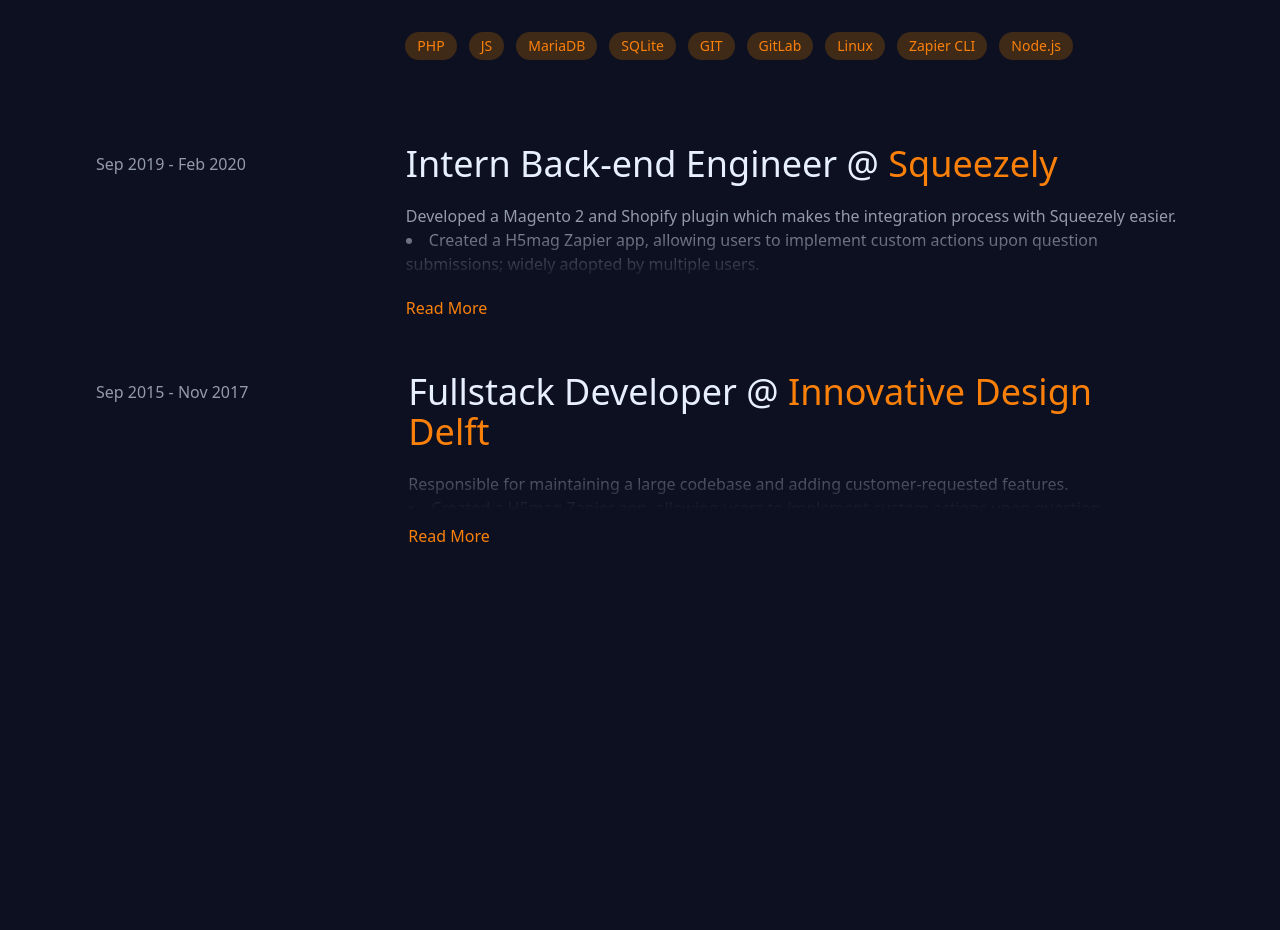
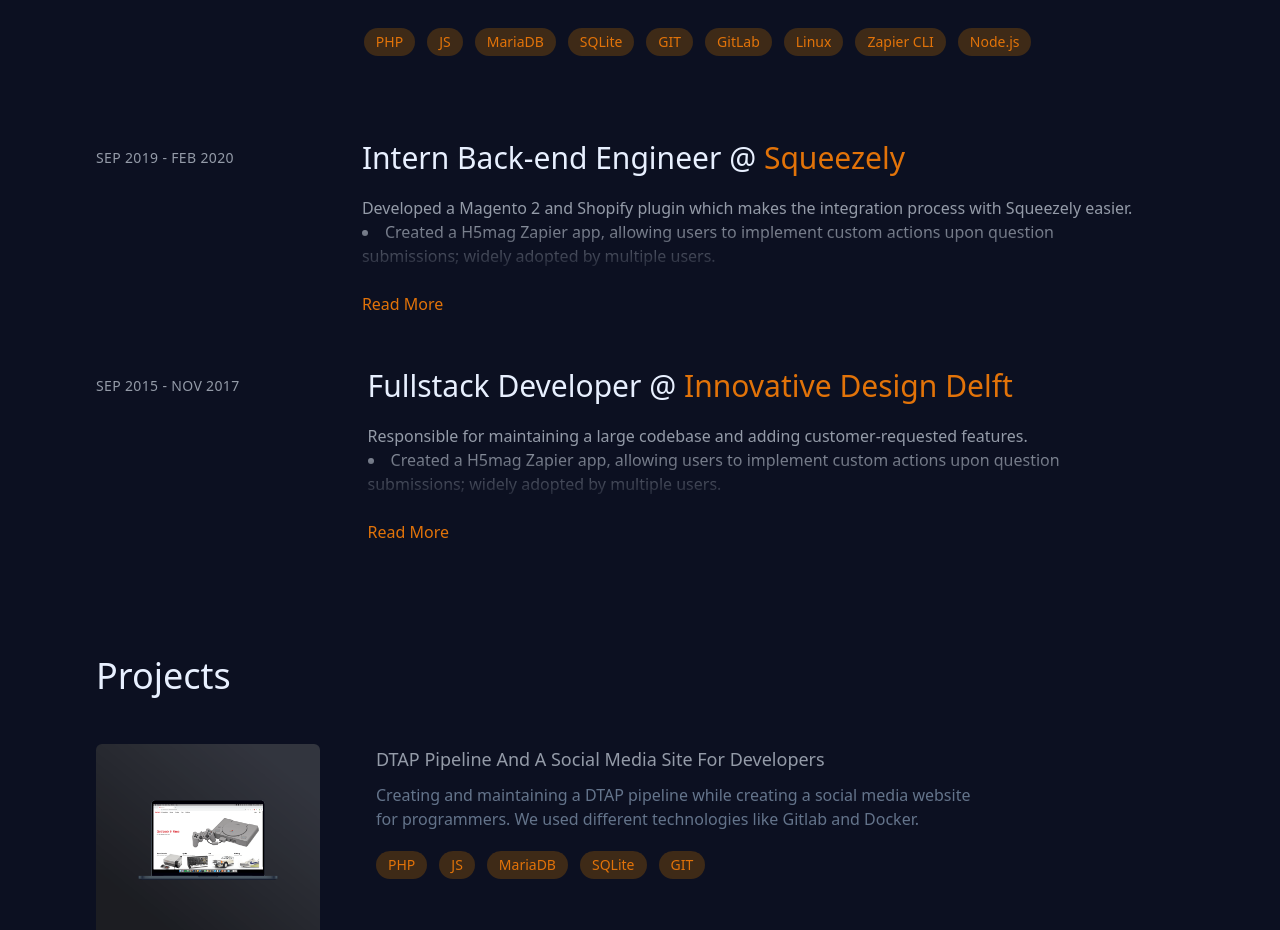
Before and after one commit to haitamattar/Portfolio2023, a Vue app: page / in a window 1280 px wide. Shown: the part 1180-2110 px from the top of the page. Before the commit the page ends 2048 px from the top, so only its background shows below. Built offline with nearby package versions, Linux system fonts and the light colour scheme.

Commit message:
Add projects components

```diff
--- a/src/App.vue
+++ b/src/App.vue
@@ -6,7 +6,7 @@
 <template>
   <div class="">
     <!-- removed the px-10 -->
-    <div class="mx-auto max-w-100 px-8 xl:px-24 md:pr-0 2xl:px-96 sm:px-24 ">
+    <div class="mx-auto min-h-screen max-w-screen-2xl px-8 xl:px-24 md:pr-0 2xl:px-100 sm:px-24 ">
       <RouterView/>
     </div>
   </div>
--- a/src/components/AboutMe.vue
+++ b/src/components/AboutMe.vue
@@ -15,11 +15,13 @@
       <div
           class="bg-amber-50 w-44 h-44 lg:w-52 lg:h-52 xl:w-64 xl:h-64  2xl:h-72 2xl:w-72 bg-[url('assets/HaitamPc.JPG')] bg-cover rounded-2xl -rotate-12 relative inline-block z-50 overflow-hidden">
       </div>
-      <div class="bg-amber-50 w-44 h-44 lg:w-52 lg:h-52 xl:w-64 xl:h-64  2xl:h-72 2xl:w-72 bg-cover bg-center rounded-2xl rotate-3 -ml-12 relative inline-block z-20 overflow-hidden">
+
+      <div class="bg-amber-50 w-44 h-44 lg:w-52 lg:h-52 xl:w-64 xl:h-64  2xl:h-72 2xl:w-72 bg-cover bg-center rounded-2xl rotate-3 -ml-12 relative inline-block z-20 overflow-hidden mt-10">
         <video autoplay loop muted playsinline class="object-cover w-full h-full rounded-2xl rotate-3 transform scale-[1.9]">
           <source src="../assets/IndonesiaDiving.mp4" type="video/mp4">
         </video>
       </div>
+
       <div
           class="bg-amber-50 w-44 h-44 lg:w-52 lg:h-52 xl:w-64 xl:h-64  2xl:h-72 2xl:w-72 bg-[url('assets/Vietnam.JPG')] bg-cover bg-center rounded-2xl rotate-12 -ml-28 relative inline-block z-20">
       </div>
--- a/src/components/Experience.vue
+++ b/src/components/ExperienceCard.vue
@@ -26,14 +26,16 @@
 </script>
 
 <template>
-  <div class="md:flex md:gap-32 mb-20 md:mb-5">
+  <div class="md:flex md:gap-24 mb-20 md:mb-5">
     <div class="text-left md:shrink-0 hidden md:inline-block">
-      <p class="text-midnightGray block mb-7 text-left mt-10 text-l font-medium">{{ formatPeriodDateToMonthYear(period) }}</p>
+<!--      <div class="uppercase tracking-wide text-sm text-midnightOrange font-semibold">School</div>-->
+
+      <p class="text-midnightGray block mb-7 text-left mt-10 text-sm tracking-wide uppercase font-medium">{{ formatPeriodDateToMonthYear(period) }}</p>
     </div>
     <div class="transition-all relative md:p-8 rounded-lg overflow-hidden h" :class=" { 'max-h-52': !expand, 'max-h-[1800px]': expand } ">
-      <h1 class="text-4xl antialiased font-sans text-midnightWhite font-medium max-w-3xl md:mb-5">
+      <p class="text-3xl antialiased font-sans text-midnightWhite font-medium max-w-3xl md:mb-5">
         {{ role }} @ <a :href="url" target="_blank" class="inline text-midnightOrange">{{ company }}</a>
-      </h1>
+      </p>
       <p class="mb-5 text-midnightGrayDark text-sm mt-2 md:hidden">{{ formatPeriodDateToMonthYear(period) }}</p>
       <p class="text-midnightGray">{{ shortDescription }}</p>
         <ul v-if="description" class="list-disc text-midnightGray max-w-3xl list-inside font-light">
--- a/src/components/ExperienceList.vue
+++ b/src/components/ExperienceList.vue
@@ -1,5 +1,5 @@
 <script>
-import Experience from "./Experience.vue";
+import ExperienceCard from "./ExperienceCard.vue";
 import experienceData from "../data/Experience.json";
 
 export default {
@@ -9,17 +9,17 @@
     };
   },
   components: {
-    Experience
+    ExperienceCard
   }
 };
 </script>
 
 <template>
-  <div class="mb-80">
-    <h1 class="text-4xl antialiased font-sans text-midnightWhite font-medium max-w-3xl mb-12">
+  <div class="mb-28">
+    <h3 class="text-4xl antialiased font-sans text-midnightWhite font-medium max-w-3xl mb-12">
       Experience
-    </h1>
-    <Experience v-for="(exp, index) in experiences"
+    </h3>
+    <ExperienceCard v-for="(exp, index) in experiences"
                 :key="index"
                 :company="exp.company"
                 :role="exp.role"
--- /dev/null
+++ b/src/components/ProjectCard.vue
@@ -0,0 +1,30 @@
+<script>
+export default {
+  props: {
+    "title": {type: String, default: "Full-Stack Engineer"},
+    "description": {type: String, default: "This contains a description"},
+    "repoURL": {type: String, default: "https://github.com"},
+    "preview": {type: [Array, String]},
+    "technologies": {type: Array, default: ["PHP", "JS", "MariaDB", "SQLite", "GIT"]},
+    "projectType": {type: String, default: "school"},
+    "images": ["",""]
+  }
+}
+</script>
+
+<template>
+  <a href="" class="max-w-md block md:max-w-4xl mb-20">
+    <div class="flex gap-14">
+      <div class="md:shrink-0">
+        <img class="h-48 w-full object-cover rounded-md md:w-56" src="../assets/webshopPro.png" alt="">
+      </div>
+      <div class="">
+        <a href="#" class="block mt-1 text-lg leading-tight font-medium hover:underline text-midnightGray">{{ title }}</a>
+        <p class="mt-3 text-slate-500">{{ description }}</p>
+        <div class="mt-2">
+          <span v-for="tech in technologies" class="text-midnightOrange px-3 py-1 rounded-3xl bg-midnightOrangeBlack mr-3 text-sm font-light mt-3 inline-block">{{ tech }}</span>
+        </div>
+      </div>
+    </div>
+  </a>
+</template>
--- /dev/null
+++ b/src/components/ProjectList.vue
@@ -0,0 +1,28 @@
+<script>
+import ProjectCard from "./ProjectCard.vue";
+import projectData from "../data/Projects.json";
+
+export default {
+  data() {
+    return {
+      projects: projectData
+    };
+  },
+  components: {
+    ProjectCard
+  }
+}
+</script>
+
+<template>
+  <div class="mb-80">
+    <h3 class="text-4xl antialiased font-sans text-midnightWhite font-medium max-w-3xl mb-12">
+      Projects
+    </h3>
+    <ProjectCard v-for="(project, index) in projects"
+                 :key="index"
+                 :title="project.title"
+                 :description="project.description"
+    />
+  </div>
+</template>
--- a/src/data/Projects.json
+++ b/src/data/Projects.json
@@ -1,49 +1,99 @@
+[
   {
-  "projects": [
-    {
-      "Title": "DTAP Pipeline And A Social Media Site For Developers",
-      "Description": "For a school project, I built a DTAP environment and developed an app using Laravel and Vue. In my role, I focused on creating the DTAP environment, which involved configuring Docker, integrating it with GitLab, configuring Laravel Envoy, and contributing to both front-end development and the creation of web components. ",
-      "RepoURL": "",
-      "Preview":"",
-      "Technologies": ["PHP", "Python", "GIT", "RESTful", "Docker", "JS", "Laravel", "Vue", "DTAP", "SQL"],
-      "ProjectType": "School",
-      "Images": ["",""]
+    "title": "DTAP Pipeline And A Social Media Site For Developers",
+    "description": "Creating and maintaining a DTAP pipeline while creating a social media website for programmers. We used different technologies like Gitlab and Docker.",
+    "repoURL": "",
+    "preview": "",
+    "technologies": [
+      "PHP",
+      "Python",
+      "GIT",
+      "RESTful",
+      "Docker",
+      "JS",
+      "Laravel",
+      "Vue",
+      "DTAP",
+      "SQL"
+    ],
+    "projectType": "School",
+    "images": [
+      "",
+      ""
+    ]
   },
   {
-      "Title": "Smart Ventilation System",
-      "Description": "Freek van Os faced challenges checking ventilation systems regularly, often leading to unnecessary maintenance. In a team of two, we addressed this using sensors and a connectivity protocol, avoiding WiFi due to privacy concerns. I focused on connecting Lora and TTN (The Things Network), sending small data values. I also created a simple React Native mobile app for customers to monitor Co2, humidity, and temperature values, along with receiving notifications for maintenance requests initiated by Freek van Os.",
-      "RepoURL": "NDA",
-      "Preview":"",
-      "Technologies": ["PHP", "Python", "GIT", "SQL", "C++", "React Native", "Laravel"],
-      "ProjectType": "School",
-      "Images": ["",""]
+    "title": "Smart Ventilation System",
+    "description": "Freek van Os faced challenges checking ventilation systems regularly, often leading to unnecessary maintenance. In a team of two, we addressed this using sensors and a connectivity protocol, avoiding WiFi due to privacy concerns. I focused on connecting Lora and TTN (The Things Network), sending small data values. I also created a simple React Native mobile app for customers to monitor Co2, humidity, and temperature values, along with receiving notifications for maintenance requests initiated by Freek van Os.",
+    "repoURL": "NDA",
+    "preview": "",
+    "technologies": [
+      "PHP",
+      "Python",
+      "GIT",
+      "SQL",
+      "C++",
+      "React Native",
+      "Laravel"
+    ],
+    "projectType": "School",
+    "images": [
+      "",
+      ""
+    ]
   },
   {
-      "Title": "Nutrition diet web application",
-      "Description": "LifeStyle Coaching Nederland required a diet application for their dietitians. Previously, diet overviews were manually created on paper, causing delays. The application, built with Java (backend), Angular (front-end), and MySQL, streamlines this process. Using the RIVM (National Institute for Public Health and the Environment) data set for nutritional information, dietitians can now easily generate dietary intake for clients. I was mainly responsible for designing the database structure, developing DAOs (Data Access Objects), and creating the model and controllers in Java.",
-      "RepoURL": "NDA",
-      "Preview":"",
-      "Technologies": ["JS", "Angular", "Java", "SQL", "Dropwizard"],
-      "ProjectType": "School",
-      "Images": ["",""]
+    "title": "Nutrition diet web application",
+    "description": "LifeStyle Coaching Nederland required a diet application for their dietitians. Previously, diet overviews were manually created on paper, causing delays. The application, built with Java (backend), Angular (front-end), and MySQL, streamlines this process. Using the RIVM (National Institute for Public Health and the Environment) data set for nutritional information, dietitians can now easily generate dietary intake for clients. I was mainly responsible for designing the database structure, developing DAOs (Data Access Objects), and creating the model and controllers in Java.",
+    "repoURL": "NDA",
+    "preview": "",
+    "technologies": [
+      "JS",
+      "Angular",
+      "Java",
+      "SQL",
+      "Dropwizard"
+    ],
+    "projectType": "School",
+    "images": [
+      "",
+      ""
+    ]
   },
   {
-      "Title": "Rate flowers Web Application",
-      "Description": "A Tinder-like application where people can rate flowers. The business model about this application is sadly under an NDA (non-disclosure agreement). The web application was built using Java with Spring, Angular and MongoDB.",
-      "RepoURL": "NDA",
-      "Preview": "",
-      "Technologies": ["Java", "Angular", "JS", "MongoDB", "Spring"],
-      "ProjectType": "School",
-      "Images": ["",""]
+    "title": "Rate flowers Web Application",
+    "description": "A Tinder-like application where people can rate flowers. The business model about this application is sadly under an NDA (non-disclosure agreement). The web application was built using Java with Spring, Angular and MongoDB.",
+    "repoURL": "NDA",
+    "preview": "",
+    "technologies": [
+      "Java",
+      "Angular",
+      "JS",
+      "MongoDB",
+      "Spring"
+    ],
+    "projectType": "School",
+    "images": [
+      "",
+      ""
+    ]
   },
   {
-      "Title": "Restful Webshop",
-      "Description": "For a school webshop project, I built a simple online store. The front-end uses Angular, while the back-end is developed with Java and Dropwizard. The webshop allows users to add items to their cart, but the checkout feature is accessible only to registered users, with purchase details saved in the order history.",
-      "RepoURL": "https://github.com/haitamattar/IPRWC",
-      "Preview":"http://webshop.haitam.io/",
-      "Technologies": ["JS", "Angular", "Java", "SQL", "Dropwizard"],
-      "ProjectType": "School",
-      "Images": ["",""]
+    "title": "Restful Webshop",
+    "description": "For a school webshop project, I built a simple online store. The front-end uses Angular, while the back-end is developed with Java and Dropwizard. The webshop allows users to add items to their cart, but the checkout feature is accessible only to registered users, with purchase details saved in the order history.",
+    "repoURL": "https://github.com/haitamattar/IPRWC",
+    "preview": "http://webshop.haitam.io/",
+    "technologies": [
+      "JS",
+      "Angular",
+      "Java",
+      "SQL",
+      "Dropwizard"
+    ],
+    "projectType": "School",
+    "images": [
+      "",
+      ""
+    ]
   }
 ]
-}
--- a/src/views/HomeView.vue
+++ b/src/views/HomeView.vue
@@ -1,7 +1,7 @@
 <script setup>
-import TheWelcome from '../components/ExperienceList.vue'
 import AboutMe from '../components/AboutMe.vue'
-import Experience from "@/components/ExperienceList.vue";
+import Experience from "../components/ExperienceList.vue";
+import Projects from "../components/ProjectList.vue";
 </script>
 
 <template>
@@ -9,5 +9,6 @@
 <!--    <TheWelcome />-->
     <AboutMe />
     <Experience />
+    <Projects />
   </main>
 </template>
--- a/tailwind.config.js
+++ b/tailwind.config.js
@@ -11,7 +11,7 @@
                 'midnightWhite':       '#E8F0FF',
                 'midnightGray':        '#949BA8',
                 'midnightGrayDark':    '#5d6472',
-                'midnightOrange':      '#FB800A',
+                'midnightOrange':      '#e27309',
                 'midnightOrangeBlack': '#3e2a17',
             },
             screens: {
```
Also changed, not shown: src/data/Experience.json (+41 -9 lines), src/assets/MainsocialDev.png (added), src/assets/webshopPro.png (added). Lines whose indentation alone changed are shown as unchanged.
